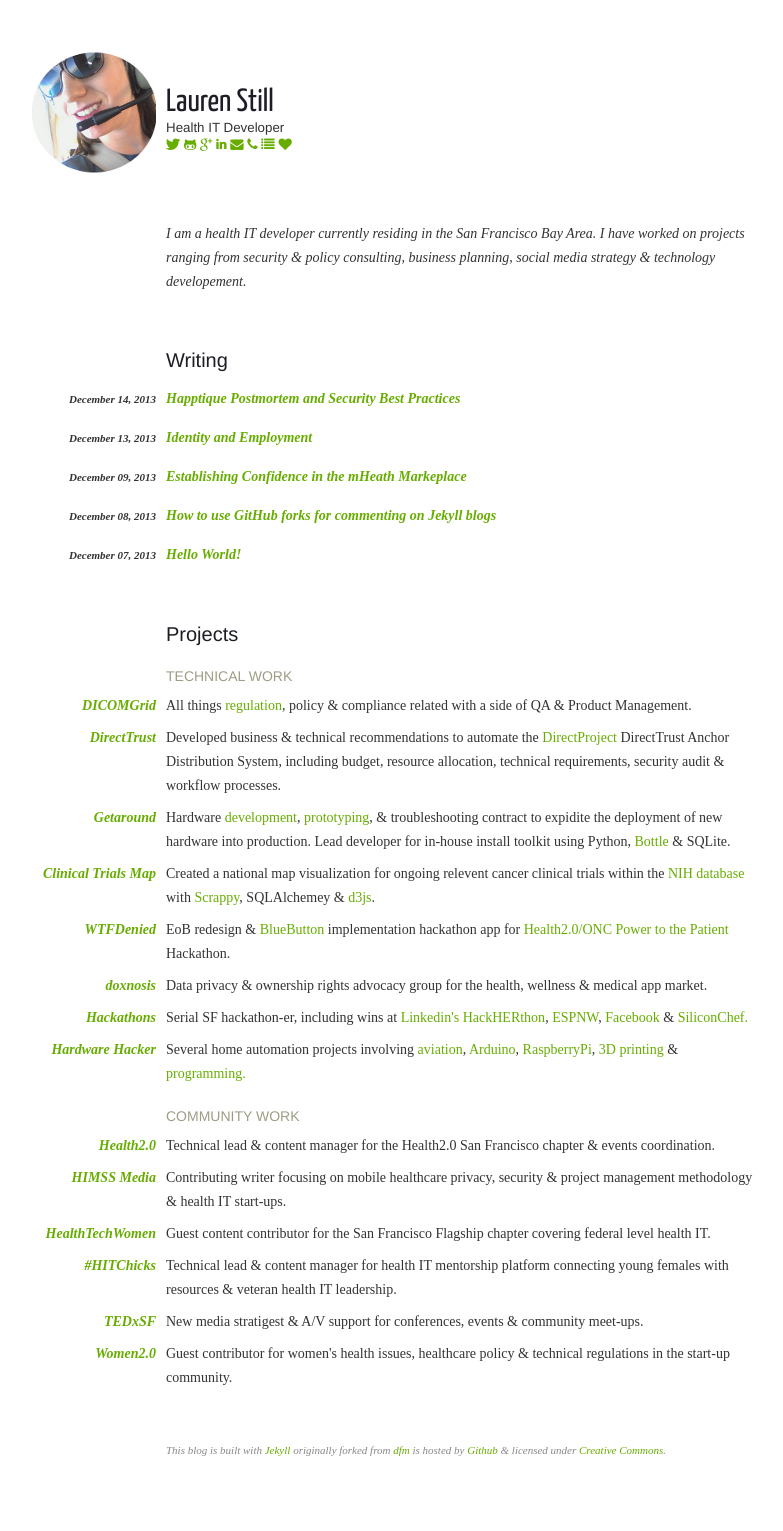
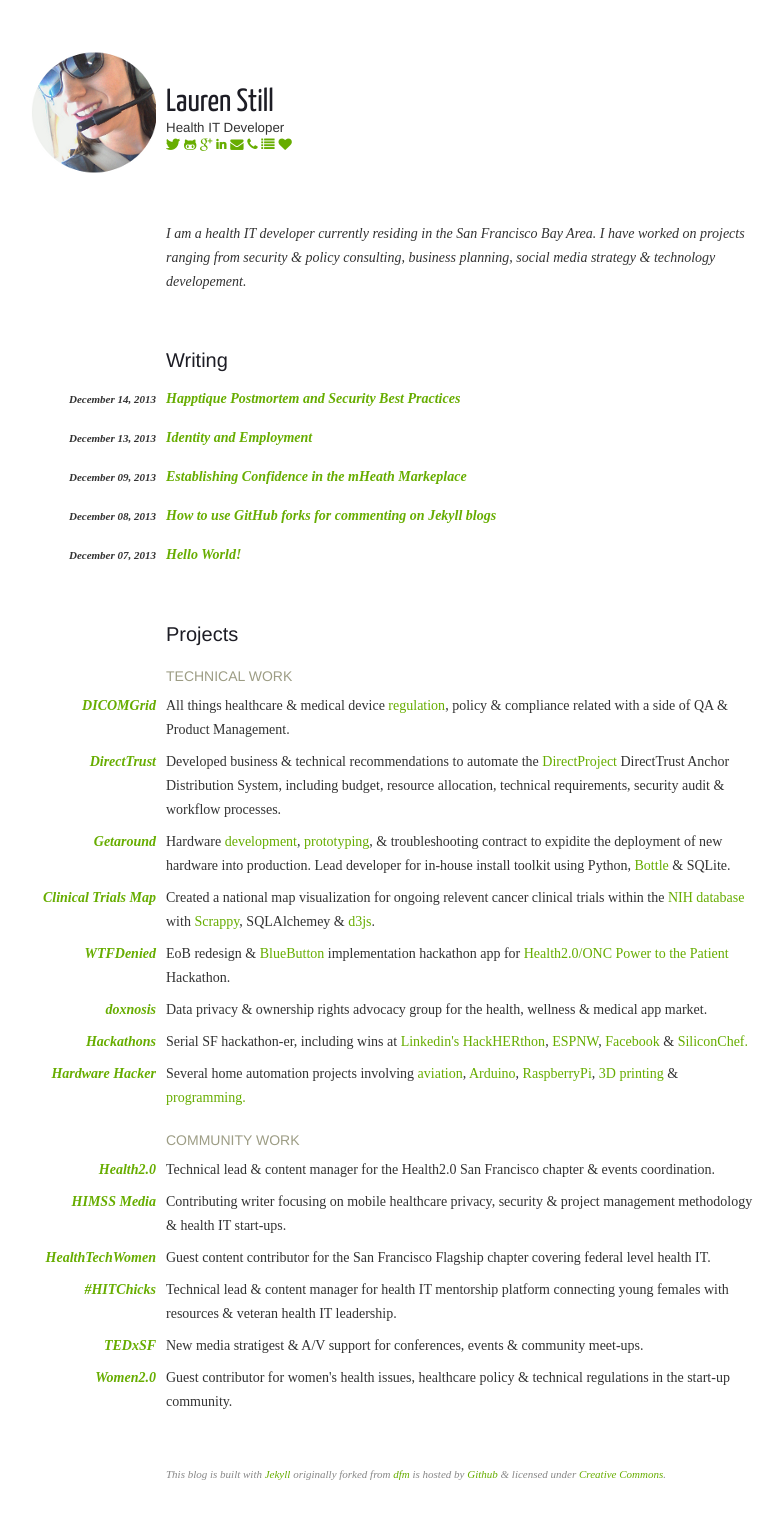
Before and after one commit to laurenstill/laurenstill.github.io, a Jekyll site: the page built from index.html, in a window 1280 px wide. Shown: the whole page, without its empty margins (279-1062 px from the left). Built offline with Jekyll 4.4.1, drawn with Linux system fonts in a browser that asks for light colours; before the commit the page ends 1507 px from its top, so only the background shows below that.

Commit message:
Update index.html

```diff
--- a/_layouts/index.html
+++ b/_layouts/index.html
@@ -48,7 +48,7 @@ layout: default
                     <a href="http://www.dicomgrid.com">DICOMGrid</a>
                     </span>
                      <span class="project-desc">
-                    All things <a href="http://www.fda.gov/MedicalDevices/">regulation</a>, policy &amp; compliance related with a side of QA &amp; Product Management.
+                    All things healthcare &amp; medical device <a href="http://www.fda.gov/MedicalDevices/">regulation</a>, policy &amp; compliance related with a side of QA &amp; Product Management.
                     </span>
          </li>
 
```
